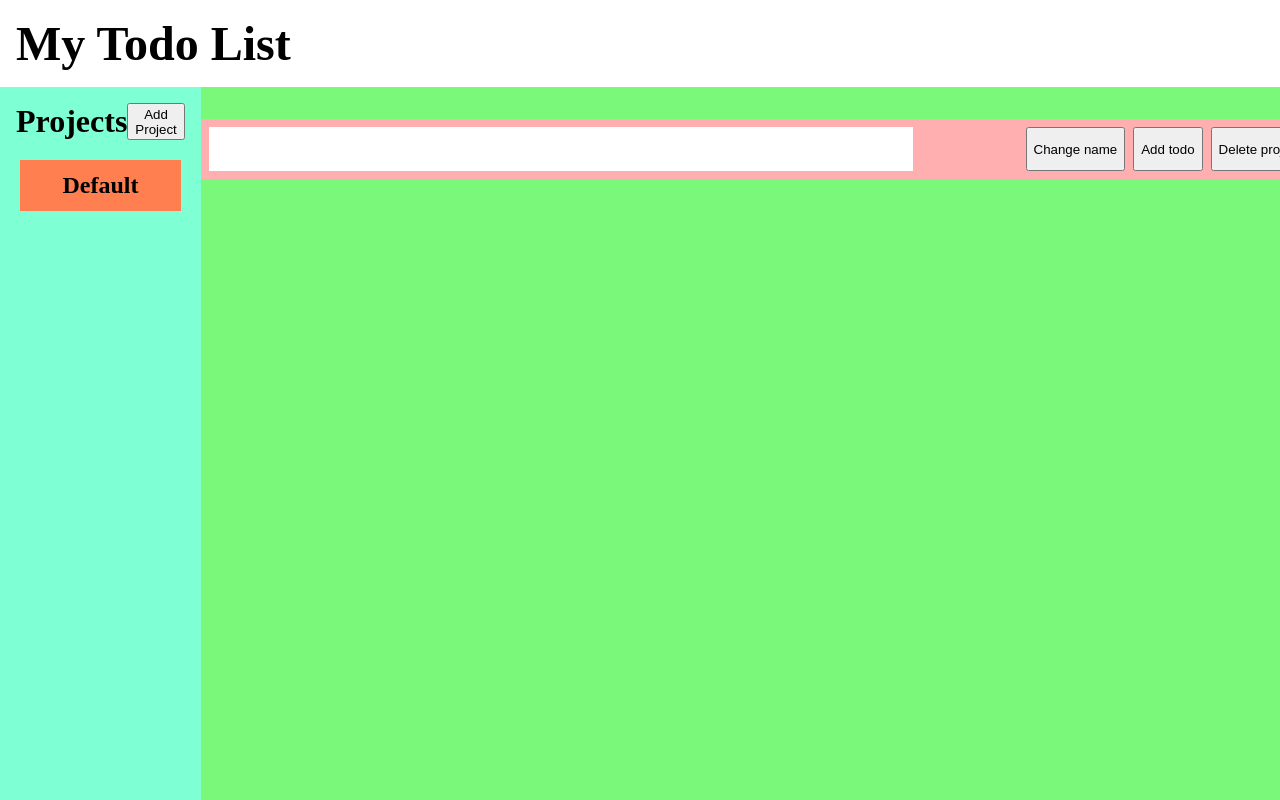
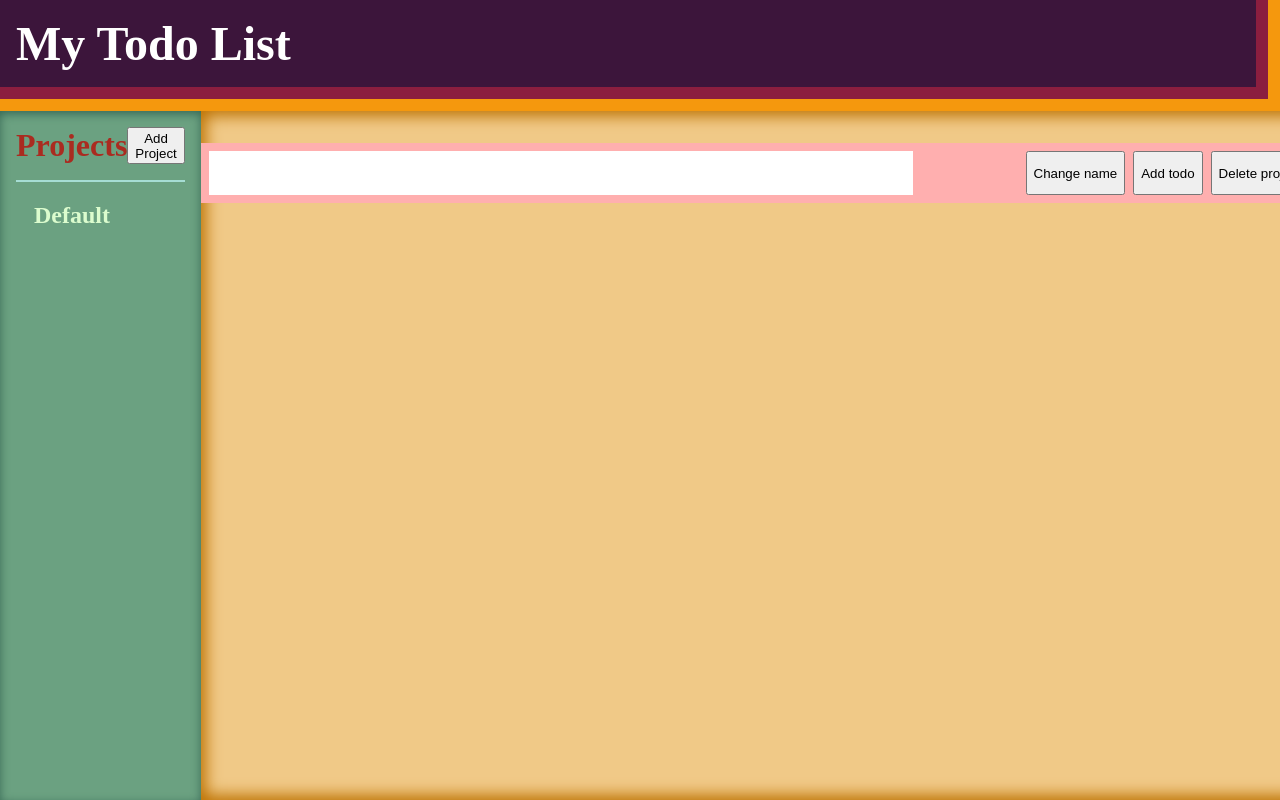
Before and after one commit to Miran-Mirantee/Todo-List, a website built with webpack: page src/html/index.html in a window 1280 px wide. Shown: the top 800 px of the page. Built offline with nearby package versions, Linux system fonts and the light colour scheme.

Commit message:
Style header and sidebar

```diff
--- a/src/style/style.css
+++ b/src/style/style.css
@@ -3,7 +3,7 @@ body{
     padding: 0;
     display: flex;
     flex-direction: column;
-    background-color: rgb(122, 248, 122);
+    background-color: #F0C987;
     height: 100vh;
 }
 
@@ -14,13 +14,21 @@ body{
 .header.container{
     display: flex;
     justify-content: flex-start;
-    background-color: white;
+    background-color: #3C153B;
     padding: 16px;
+    padding-bottom: 28px;
+    z-index: 1;
+    border-bottom: 12px solid #f5980d;
+    box-shadow:
+        -12px 0px 0 0px #f5980d inset,
+        -24px -12px 0 0px #8B1E3F inset
+    ;
 }
 
 .header.text {
     font-size: 48px;
     font-weight: bold;
+    color: white;
 }
 
 .content.container{
@@ -31,39 +39,50 @@ body{
 .sidebar.container{
     display: flex;
     flex-direction: column;
-    background-color: aquamarine;
+    background-color: #6ba181;
     padding: 16px;
     width: 300px;
+    box-shadow:
+        0px 3px 10px 0 #386955 inset
+    ;
 }
 
 .sidebar.top-panel{
     align-self: normal;
+    padding-bottom: 16px;
+    border-bottom: 2px solid #a6ddd4;
 }
 
 .sidebar.text{
     font-size: 32px;
     font-weight: bold;
+    color: #aa2b20;
 }
 
 .sidebar.project-item-list{
     display: flex;
     flex-direction: column;
-    margin: 16px 0;
+    margin: 8px 0;
     padding: 4px;
-    gap: 16px;
+    gap: 4px;
 }
 
 .sidebar.project-item{
     font-weight: bold;
-    background-color: coral;
-    text-align: center;
-    padding: 12px 16px;
+    color: #dcfcce;
+    /* text-align: center; */
+    padding: 8px 14px;
     font-size: 24px;
+}
+
+.sidebar.project-item.selected{
+    background-color: #DB4C40;
 }
 
 .sidebar.project-item:hover{
     cursor: pointer;
     color: gold;
+    background-color: #8B1E3F;
 }
 
 .top-panel{
@@ -95,6 +114,9 @@ body{
     display: flex;
     justify-content: center;
     flex-grow: 1;
+    box-shadow:
+        0 0 15px 5px #be7303 inset
+    ;
 }
 
 .project.container{
```
Also changed, not shown: dist/index.bundle.js.
